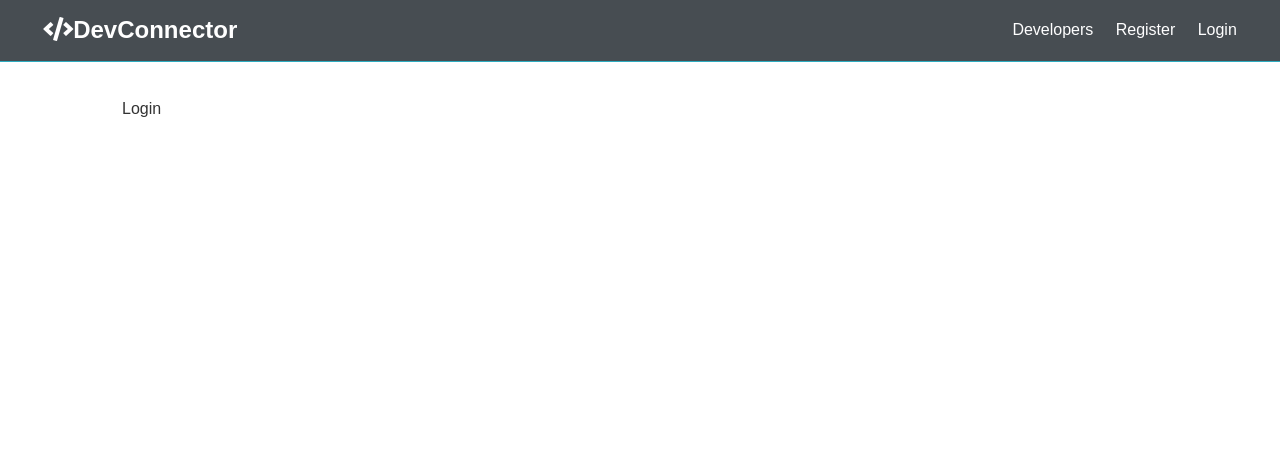
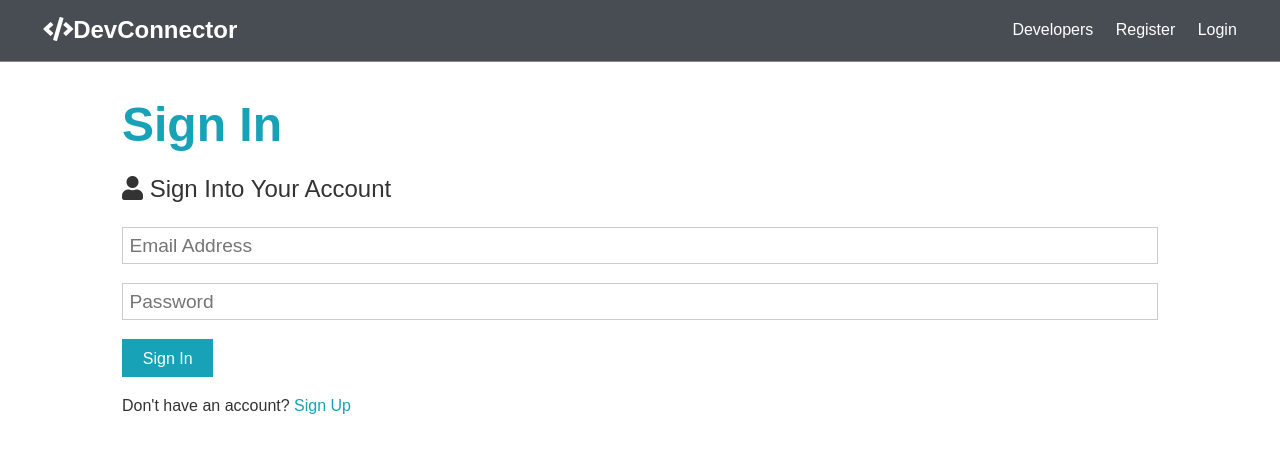
Before and after one commit to norrico31/socialdev-Mern, a React (Create React App) app in the folder client/: page /login in a window 1280 px wide. Shown: the top 452 px of the page. Built offline with nearby package versions, Linux system fonts and the light colour scheme.

Commit message:
login form created at Login.js implement the onsubmit and onChange events in the form using useState hook and change the all a tag to Link tag in Login.js and Register.js. Glance of axios using post/save to users model(database

```diff
--- a/client/src/components/auth/Login.js
+++ b/client/src/components/auth/Login.js
@@ -1,10 +1,43 @@
-import React from 'react'
+import React, { Fragment, useState } from 'react'
+import { Link } from 'react-router-dom';
 
 const Login = () => {
+    const [formData, setFormData] = useState({
+        email: '',
+        password: '',
+    });
+
+    // Destructure from useState
+    const { email, password } = formData;
+
+    const onSubmitHandle = async (e) => {
+        e.preventDefault();
+
+        console.log('Success');
+    }
+
+    const onChangeForm = (e) => {
+        setFormData({ ...formData, [e.target.name]: e.target.value });
+    }
+
     return (
-        <div>
-            Login
-        </div>
+        <Fragment>
+            <h1 className="large text-primary">Sign In</h1>
+            <p className="lead"><i className="fas fa-user"></i> Sign Into Your Account</p>
+            <form onSubmit={(e) => onSubmitHandle(e) } className="form">
+
+                <div className="form-group">
+                <input type="email" placeholder="Email Address" name="email" required value={ email } onChange={(e) => onChangeForm(e)}/>
+                </div>
+
+                <div className="form-group">
+                <input type="password" placeholder="Password" name="password" minLength="6" value={ password } onChange={(e) => onChangeForm(e)}/>
+                </div>
+
+                <input type="submit" value="Sign In" className="btn btn-primary" />
+            </form>
+            <p className="my-1">Don't have an account? <Link to="/register">Sign Up</Link></p>
+        </Fragment>
     )
 }
 
--- a/client/src/components/auth/Register.js
+++ b/client/src/components/auth/Register.js
@@ -1,4 +1,6 @@
 import React, { Fragment, useState } from 'react'
+import { Link } from 'react-router-dom';
+import axios from 'axios';
 
 const Register = () => {
     const [formData, setFormData] = useState({
@@ -11,12 +13,37 @@
     // Destructure from useState
     const { name, email, password, password2 } = formData;
 
-    const onSubmitHandle = (e) => {
+    const onSubmitHandle = async (e) => {
         e.preventDefault();
         if(password !== password2) {
            console.log('Passwords do not match');
         } else {
-            console.log(formData);
+
+            // // New object
+            // const newUser = {
+            //     name: name,
+            //     email: email,
+            //     password: password
+            // };
+
+            // try {
+            //     // config object that has a header type
+            //     const config = {
+            //         headers: {
+            //             'Content-Type': 'application/json'
+            //         }
+            //     }
+
+            //     // To make the object string
+            //     const body = JSON.stringify(newUser);
+
+
+            //     const res = await axios.post('/api/users', body, config); // 2nd parameter is data or body, 3rd is the config which has the headers of Content-Type
+            //     console.log(res.data);
+
+            // } catch (error) {
+            //     console.error(error.message);
+            // }
         }
     }
 
@@ -26,8 +53,7 @@
 
     return (
         <Fragment>
-            <h1 className="large text-primary">Sign Up
-            </h1>
+            <h1 className="large text-primary">Sign Up</h1>
             <p className="lead"><i className="fas fa-user"></i> Create Your Account</p>
             <form onSubmit={(e) => onSubmitHandle(e) } className="form">
 
@@ -50,7 +76,7 @@
 
                 <input type="submit" value="Register" className="btn btn-primary" />
             </form>
-            <p className="my-1">Already have an account? <a href="login.html">Sign In</a></p>
+            <p className="my-1">Already have an account? <Link to="/login">Sign In</Link></p>
         </Fragment>
     )
 }
```
